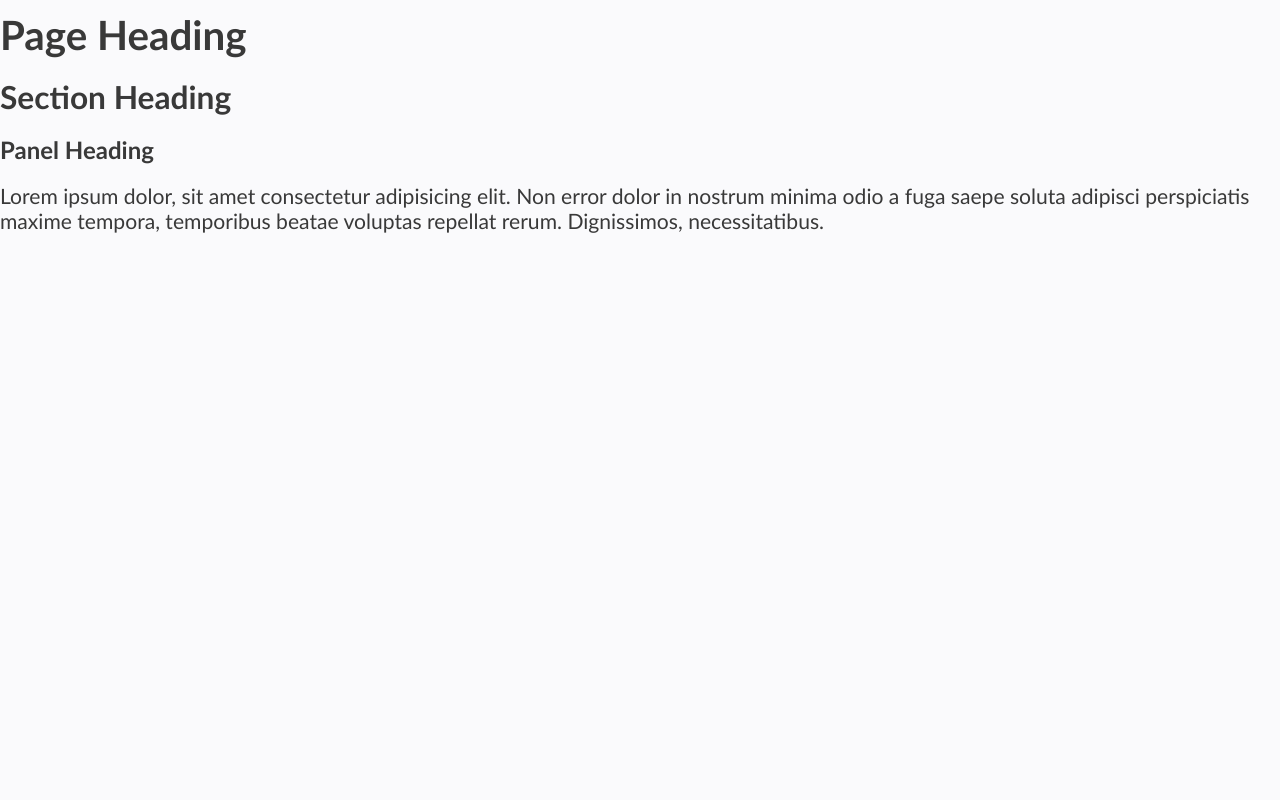
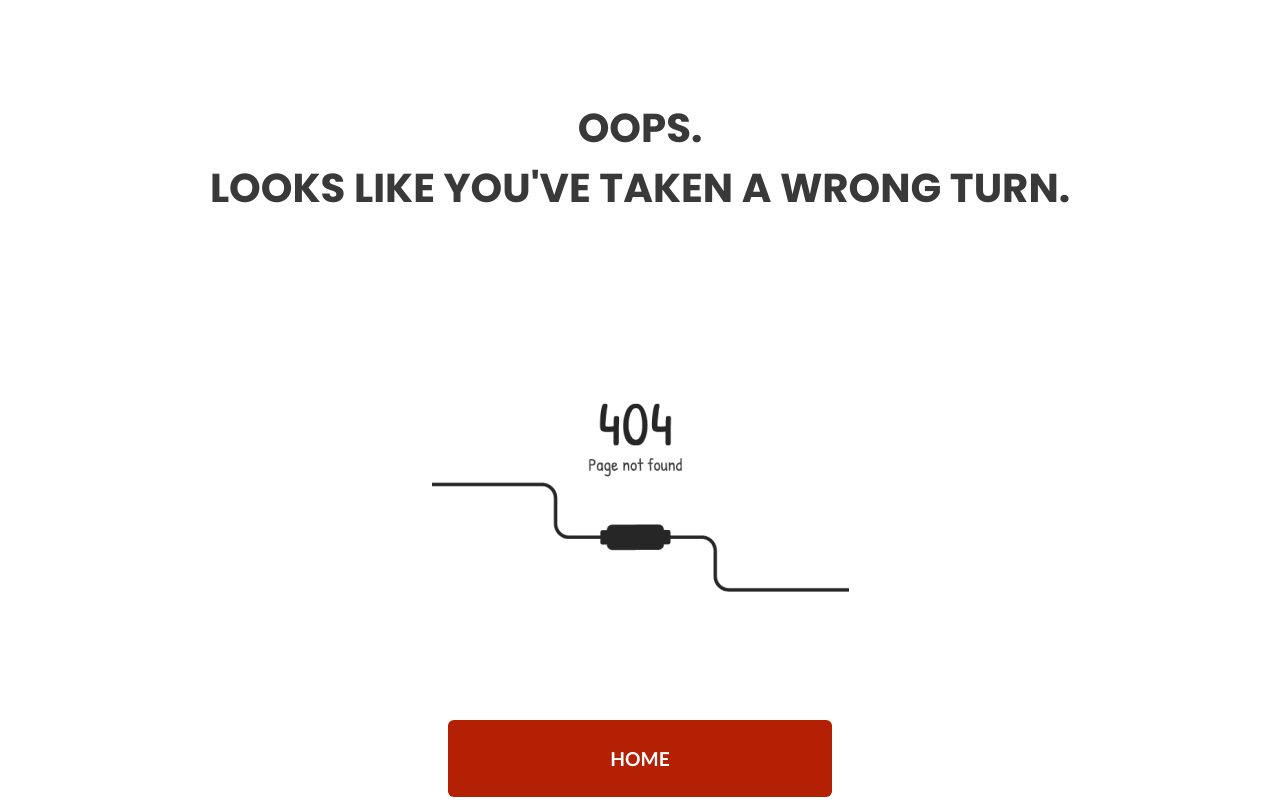
Before and after one commit to nology-tech/Union-Client-Project, a React (Vite) app: page /error in a window 1280 px wide. Built offline with nearby package versions, Linux system fonts and the light colour scheme.

Commit message:
Added error page with styling

```diff
--- a/src/App.tsx
+++ b/src/App.tsx
@@ -1,11 +1,13 @@
 import { Route, Routes } from "react-router-dom";
 import Home from "./pages/Home/Home";
+import Error from "./pages/Error/Error";
 import "./styles/main.scss";
 
 const App = () => {
   return (
     <Routes>
       <Route path="*" element={<Home />} />
+      <Route path="/error" element={<Error />} />
     </Routes>
   );
 };
--- a/src/pages/Error/Error.scss
+++ b/src/pages/Error/Error.scss
@@ -0,0 +1,17 @@
+@use "../../styles/variables" as *;
+
+.error {
+  text-align: center;
+  margin: 5vh auto 0 auto;
+
+  &__heading {
+    padding: 2.5rem;
+    font-family: $modern-header;
+  }
+
+  &__button {
+    display: flex;
+    justify-content: center;
+    margin: auto;
+  }
+}
--- a/src/pages/Error/Error.tsx
+++ b/src/pages/Error/Error.tsx
@@ -1,9 +1,24 @@
 import "./Error.scss";
+import ErrorImage from "../../assets/images/404Error.png";
+import Button from "../../components/Button/Button";
+import { useNavigate } from "react-router-dom";
 
 const Error = () => {
+  const navigate = useNavigate();
+
+  const handleClick = () => {
+    navigate("/home");
+  };
+
   return (
-    <div>
-      <h1>OOPS. LOOKS LIKE YOU'VE TAKEN A WRONG TURN</h1>
+    <div className="error">
+      <h1 className="error__heading">
+        OOPS. <br /> LOOKS LIKE YOU'VE TAKEN A WRONG TURN.
+      </h1>
+      <img className="error__image" src={ErrorImage} alt="Error Image" />
+      <div className="error__button">
+        <Button label="Home" onClick={handleClick} />
+      </div>
     </div>
   );
 };
```
Also changed, not shown: src/assets/images/404Error.png (added).
